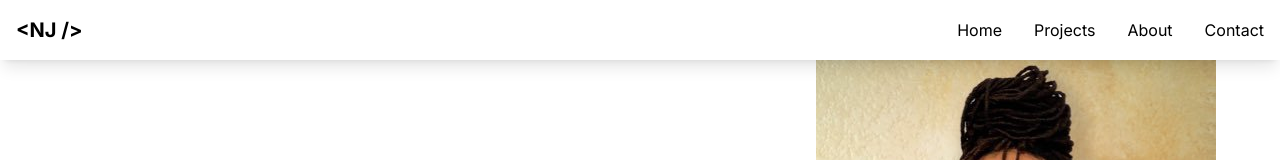
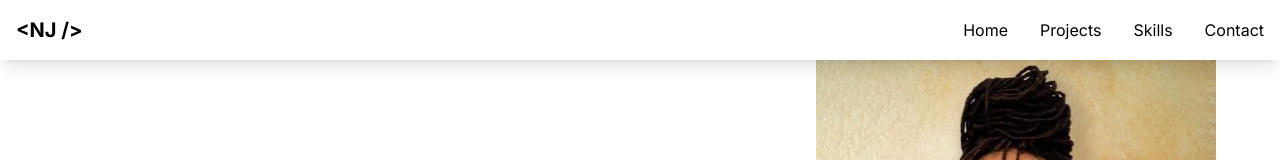
Before and after one commit to artsycoder533/portfolio-v2, a Next.js app: page / in a window 1280 px wide. Shown: the top 160 px of the page. Built offline with nearby package versions, Linux system fonts and the light colour scheme.

Commit message:
chore: add in page linking

```diff
--- a/app/components/Hero.tsx
+++ b/app/components/Hero.tsx
@@ -8,7 +8,7 @@ type Props = {}
 
 const Hero = (props: Props) => {
   return (
-    <section className="mt-[60px]">
+    <section className="mt-[60px]" id="home">
       <div className="max-w-[1400px] w-[90vw] mx-auto flex flex-row justify-between">
       <div className="flex flex-col justify-center">
         <h1 className="text-7xl font-semibold">Natasha Johnson</h1>
--- a/app/components/Navbar.tsx
+++ b/app/components/Navbar.tsx
@@ -9,7 +9,7 @@ import { useEffect } from "react";
 const navItems = [
   { link: "Home", path: "/" },
   { link: "Projects", path: "#projects" },
-  { link: "About", path: "#about" },
+  { link: "Skills", path: "#skills" },
   { link: "Contact", path: "#contact" },
 ];
 
@@ -51,7 +51,7 @@ const Navbar = (props: Props) => {
               <Link
                 className="text-2xl md:text-base hover:underline py-2 hover:text-[#1A8B90]"
                 href={path}
-                scroll={false}
+                scroll={true}
                 onClick={() => setOpen(false)}
               >
                 {link}
--- a/app/components/Projects.tsx
+++ b/app/components/Projects.tsx
@@ -10,7 +10,7 @@ type Props = {};
 
 const Projects = (props: Props) => {
   return (
-    <section className="py-6">
+    <section className="py-6" id="projects">
       <div className="max-w-[1400px] w-[90vw] mx-auto flex flex-col ">
         <h2 className="text-6xl my-6 font-semibold">Projects.</h2>
         <div className="grid sm:grid-cols-2 lg:grid-cols-3  gap-4">{projects?.map(project => <ProjectCard {...project} key={project.title}/>)}</div>
--- a/app/components/Skills.tsx
+++ b/app/components/Skills.tsx
@@ -7,7 +7,7 @@ type Props = {}
 
 const Skills = (props: Props) => {
   return (
-    <section className="border py-14">
+    <section className="border py-14" id="skills">
         <h2 className="text-6xl my-8 font-semibold max-w-[1400px] w-[90vw] mx-auto">Skills.</h2>
         <div className="max-w-[1400px] w-[90vw] mx-auto flex flex-row justify-center text-2xl font-medium text-gray-500 gap-8 flex-wrap">
             <div className="flex flex-row items-center gap-1 ">
```
